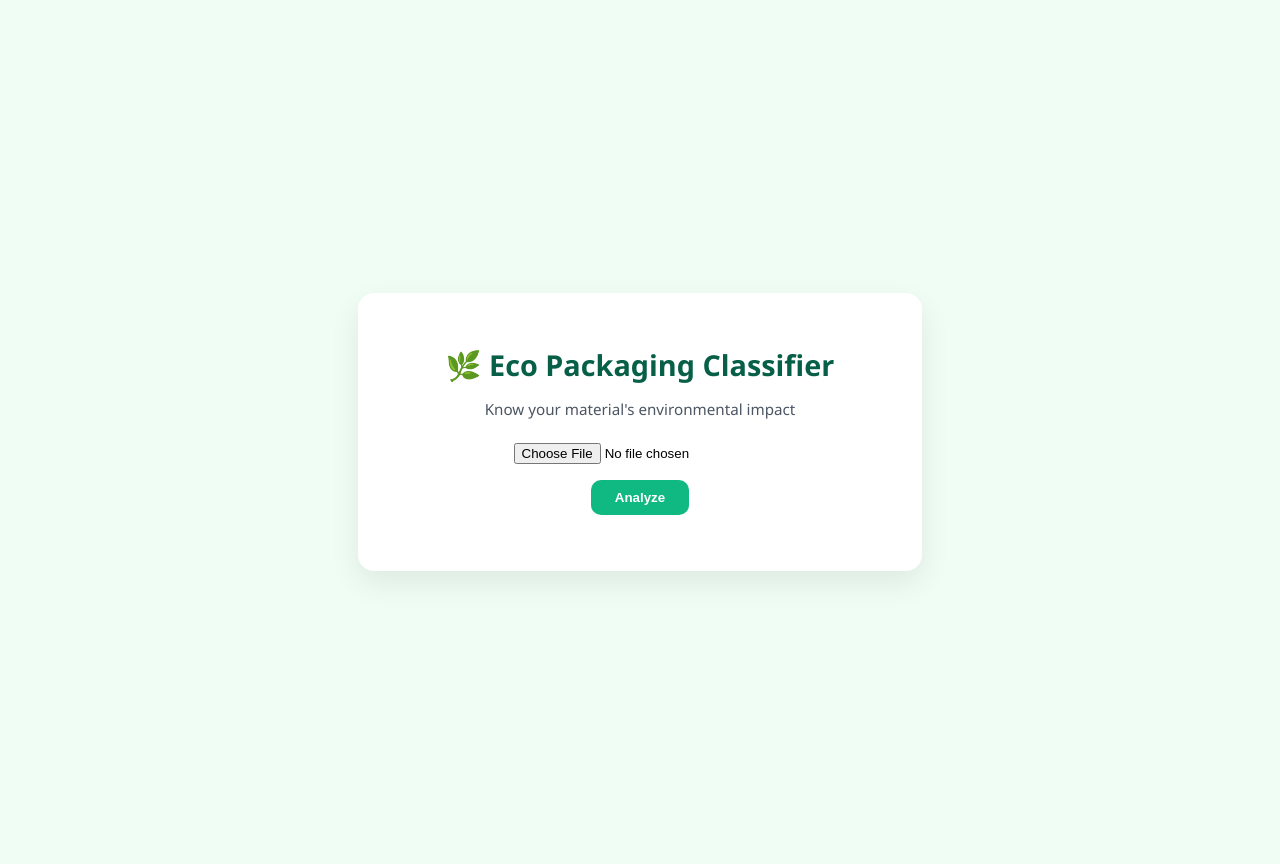
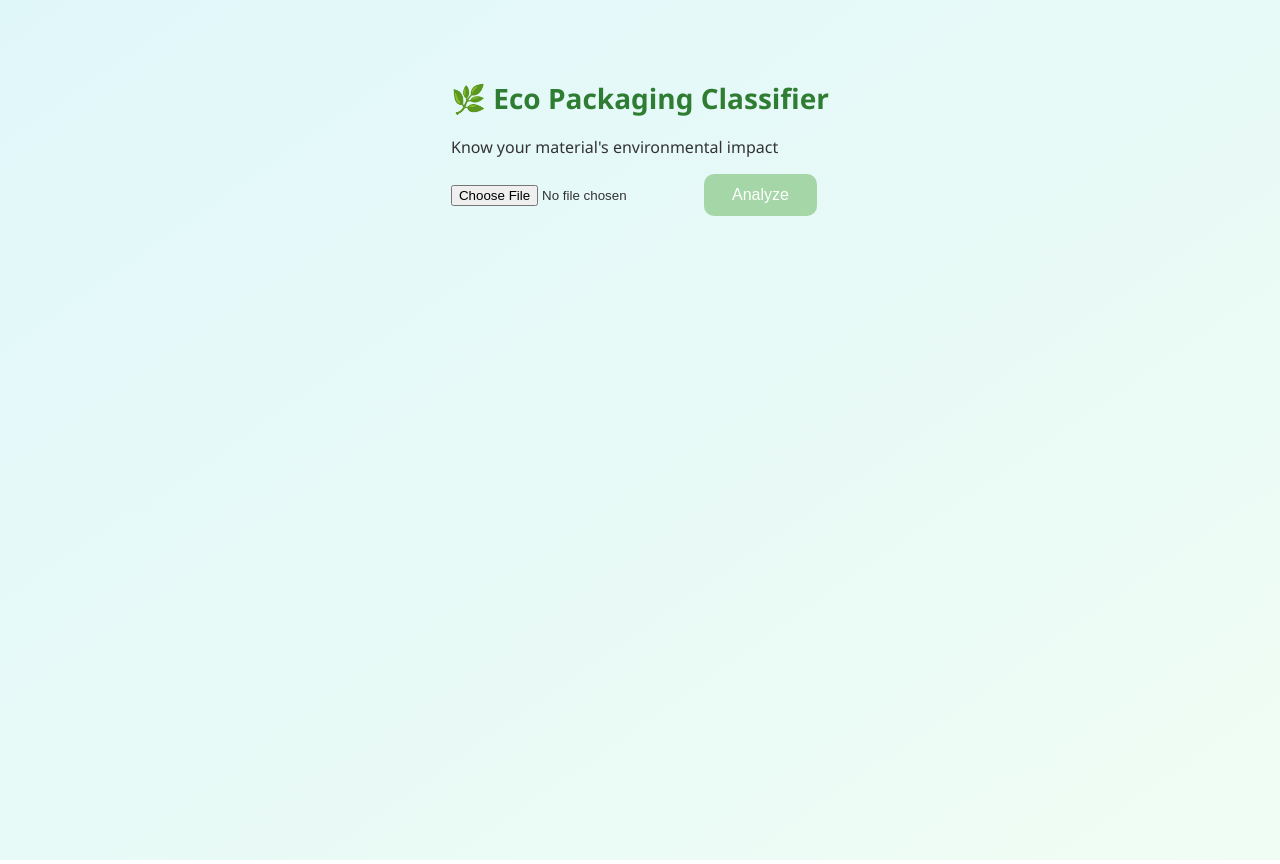
Before and after one commit to manya975/Packaging-frontend, a React (Create React App) app: page / in a window 1280 px wide. Built offline with nearby package versions, Linux system fonts and the light colour scheme.

Commit message:
Update App.css

```diff
--- a/src/App.css
+++ b/src/App.css
@@ -1,82 +1,71 @@
 body {
   margin: 0;
   font-family: "Segoe UI", sans-serif;
-  background: #f0fdf4;
-}
-
-.app-wrapper {
+  background: linear-gradient(145deg, #e0f7fa, #f0fdf4);
   min-height: 100vh;
   display: flex;
   justify-content: center;
-  align-items: center;
-  padding: 2rem;
+  align-items: start;
+  padding-top: 60px;
+  color: #333;
 }
 
-.eco-card {
-  background: #ffffff;
-  border-radius: 16px;
-  padding: 2rem;
+.app-container {
+  text-align: center;
+  width: 90%;
   max-width: 500px;
-  width: 100%;
-  box-shadow: 0 12px 30px rgba(0, 0, 0, 0.08);
-  text-align: center;
 }
 
-.eco-card h1 {
-  font-size: 1.8rem;
-  color: #065f46;
-  margin-bottom: 0.2rem;
+h1 {
+  font-size: 28px;
+  font-weight: 600;
+  color: #2e7d32;
 }
 
-.subtitle {
-  font-size: 0.95rem;
-  color: #4b5563;
-  margin-bottom: 1.5rem;
+.upload-card {
+  background: rgba(255, 255, 255, 0.6);
+  backdrop-filter: blur(10px);
+  border-radius: 20px;
+  padding: 30px 20px;
+  margin-top: 25px;
+  box-shadow: 0 6px 20px rgba(0, 0, 0, 0.1);
 }
 
-.upload-box {
-  display: flex;
-  flex-direction: column;
-  gap: 1rem;
-  align-items: center;
-  margin-bottom: 1.5rem;
+.upload-card input[type="file"] {
+  margin-bottom: 15px;
 }
 
 .analyze-btn {
-  background: #10b981;
+  background-color: #2e7d32;
+  border: none;
   color: white;
-  padding: 10px 24px;
-  font-weight: bold;
-  border: none;
+  padding: 12px 28px;
   border-radius: 10px;
+  font-size: 16px;
   cursor: pointer;
-  transition: 0.3s;
+  transition: background 0.3s;
 }
 
-.analyze-btn:hover {
-  background: #059669;
+.analyze-btn:disabled {
+  background-color: #a5d6a7;
+  cursor: not-allowed;
 }
 
-.result-box {
-  background: #f9fafb;
-  border-radius: 12px;
-  padding: 1rem;
-  margin-top: 1rem;
-  text-align: left;
-  box-shadow: 0 6px 16px rgba(0, 0, 0, 0.05);
+.analyze-btn:hover:not(:disabled) {
+  background-color: #1b5e20;
 }
 
-.preview-img {
-  width: 100%;
-  max-height: 300px;
-  object-fit: contain;
-  border-radius: 10px;
-  margin-bottom: 1rem;
-  box-shadow: 0 4px 8px rgba(0,0,0,0.1);
+.result-card {
+  background: white;
+  border-radius: 15px;
+  padding: 25px 20px;
+  margin-top: 30px;
+  box-shadow: 0 6px 24px rgba(0, 0, 0, 0.12);
+  text-align: left;
 }
 
-.result-data p {
-  font-size: 15px;
-  margin: 6px 0;
-  color: #1f2937;
+.result-card p {
+  font-size: 16px;
+  margin: 10px 0;
+  line-height: 1.5;
 }
```
